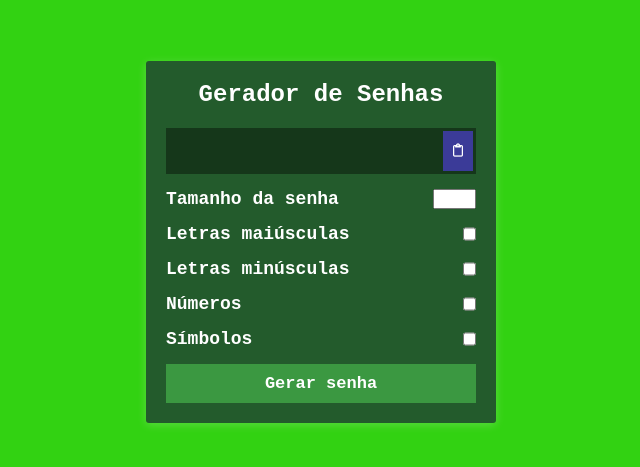
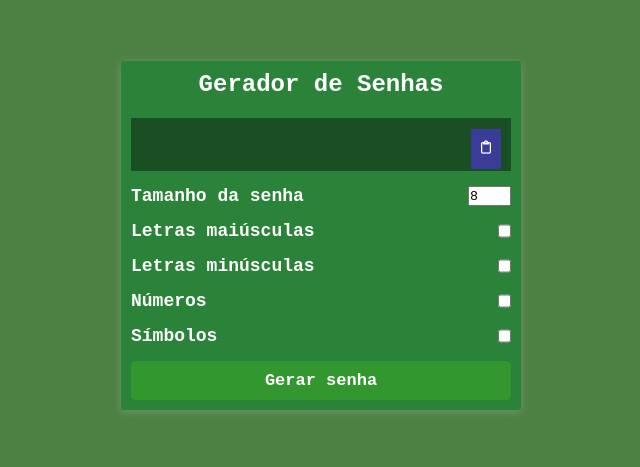
Before and after one commit to AlfaIF/Gerador-de-Senhas, a React (Create React App) app: page / in a window 1280 px wide. Shown: the part 139-606 px from the top of the page, without its empty margins (319-959 px from the left). Built offline with nearby package versions, Linux system fonts and the light colour scheme.

Commit message:
Removendo caracteres inválidos

```diff
--- a/src/App.css
+++ b/src/App.css
@@ -1,19 +1,19 @@
 .App {
     min-height: 100vh;
-    background: #32d212;
+    background: #4d8043;
   }
 
   .container {
-    width: 350px;
+    width: 400px;
     margin: 0 auto;
     padding-top: 200px;
   }
 
   .gerador {
-    background: #235b2c;
+    background: #2a8339;
     border-radius: 3px;
     box-shadow: 0px 2px 10px rgba(255, 255, 255, 0.2);
-    padding: 20px;
+    padding: 10px;
   }
 
   .cabeçalho {
@@ -25,9 +25,9 @@
   .gerador-de-senhas {
     position: relative;
     background: rgba(0, 0, 0, 0.4);
-    padding: 13px 10px;
+    padding: 7% 2% ;
     color: #fff;
-    height: 46px;
+    height: 100%;
     margin-bottom: 15px;
   }
 
@@ -39,13 +39,14 @@
     height: 40px;
     padding: 10px;
     cursor: pointer;
-    top: 3px;
-    right: 3px;
+    top: 20%;
+    right: 10px;
   }
 
   .btn_gerador {
-    background: #3b9841;
+    background: #36a12cb2;
     font-weight: 600;
+    border-radius: 5px;
     border: none;
     display: block;
     width: 100%;
--- a/src/App.js
+++ b/src/App.js
@@ -6,7 +6,7 @@ import 'react-toastify/dist/ReactToastify.css'
 import {COPIA_SUCESSO} from './mensagem'
 function App() {
   const [senha, criarSenha] = useState('')
-  const [tamanhoSenha, criarTamanhoSenha] = useState(20)
+  const [tamanhoSenha, criarTamanhoSenha] = useState(8)
   const [incluirUppercase, criarComUppercase] = useState(false)
   const [incluirLowercase, criarComLowercase] = useState(false)
   const [incluirNumeros, criarComNumeros] = useState(false)
@@ -43,7 +43,7 @@ function App() {
       const tamanhoListaCaracteres = listaCaracteres.length
 
 
-      for(let i=0; i< tamanhoSenha; i++){
+      for(let i=0; i < tamanhoSenha; i++){
         const indexCaracter = Math.round(Math.random() * tamanhoListaCaracteres)
         senhaPersonalizada = senhaPersonalizada + listaCaracteres.charAt(indexCaracter)
       }
@@ -113,12 +113,20 @@ function App() {
         <div className="form-group">
           <label htmlFor="tamanho-senha">Tamanho da senha</label>
           <input
-            defaultValue={criarTamanhoSenha}
-            onChange={(e) => criarTamanhoSenha(e.target.value)}
+            defaultValue={tamanhoSenha}
+            onChange={(e) => {
+              if (e.target.value >32 || e.target.value < 8 ){
+                criarTamanhoSenha(8)
+              }else{
+                criarTamanhoSenha(e.target.value)
+              }
+
+            }}
             type="number"
             id="tamanho-senha"
             name="tamanho-senha"
-            max={32} min={10} />
+            value={tamanhoSenha}
+            max={32} min={8}/>
         </div>
 
         <div className="form-group">
--- a/src/Caracteres.js
+++ b/src/Caracteres.js
@@ -1,4 +1,4 @@
 export const numeros = '123456789'
 export const letras_maiusculas = 'ABCDEFGHIJKLMNOPQRSTUVWXYZ'
 export const letras_minusculas = 'abcdefghijklmnopqrstuvwxyz'
-export const caracteres_especiais = '!^+%&/()=?_#$§°ºª{[]}|;:£¢¬`<.-@é'
+export const caracteres_especiais = '!^+%&/()=?_#${[]}|;:`<.-@'
```
Also changed, not shown: 1 other file (tests, documents, lock files or other folders).
